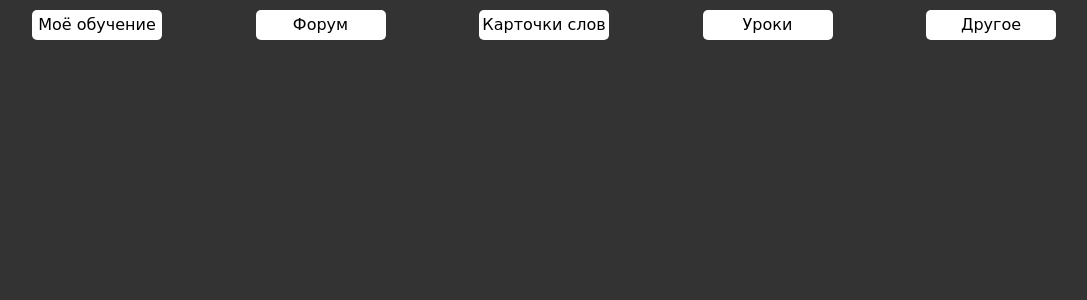
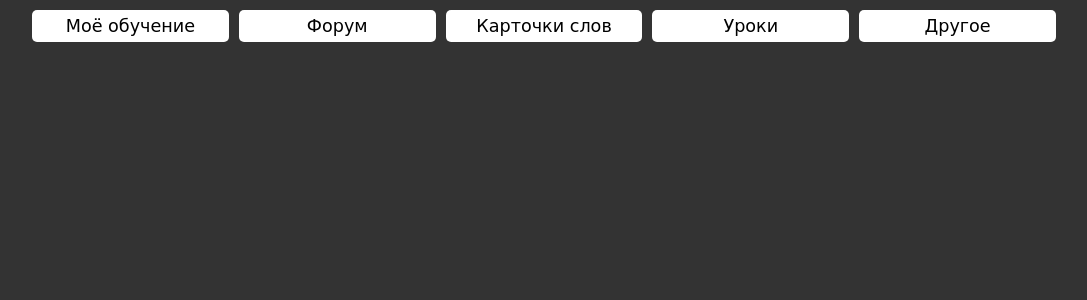
Before and after one commit to Komilast/English, a Django app: page / in a window 1280 px wide. Shown: the part 90-390 px from the top of the page, without its empty margins (96-1183 px from the left). Run offline with Django 4.2, Linux system fonts and the light colour scheme.

Commit message:
Навбар теперь адаптивный, но в скором будущем нужно будет переделать

```diff
--- a/english/main/static/main/css/style.css
+++ b/english/main/static/main/css/style.css
@@ -2,6 +2,10 @@
     margin: 0;
     padding: 0;
     font-family: 'Comfortaa', cursive;
+}
+
+html {
+    font-size: 100%;
 }
 
 body {
@@ -38,19 +42,23 @@ body {
     margin-top: 10px;
     display: flex;
     flex-direction: row;
-    justify-content: space-between;
 }
 
 .nav-button {
     background: #fff;
-    width: 130px;
-    height: 30px;
+    height: 2.5vw;
+    max-height: 50px;
+    width: 100%;
     border-radius: 5px;
+}
+
+.nav-button:not(:last-child) {
+    margin-right: 10px;
 }
 
 .nav-button-text {
     text-align: center;
-    line-height: 30px;
+    line-height: 2.5vw;
+    font-size: calc(0.7rem + 0.5vw);
+    white-space: nowrap;
 }
-
-/* todo: Сделать адаптивным навбар*/
```
